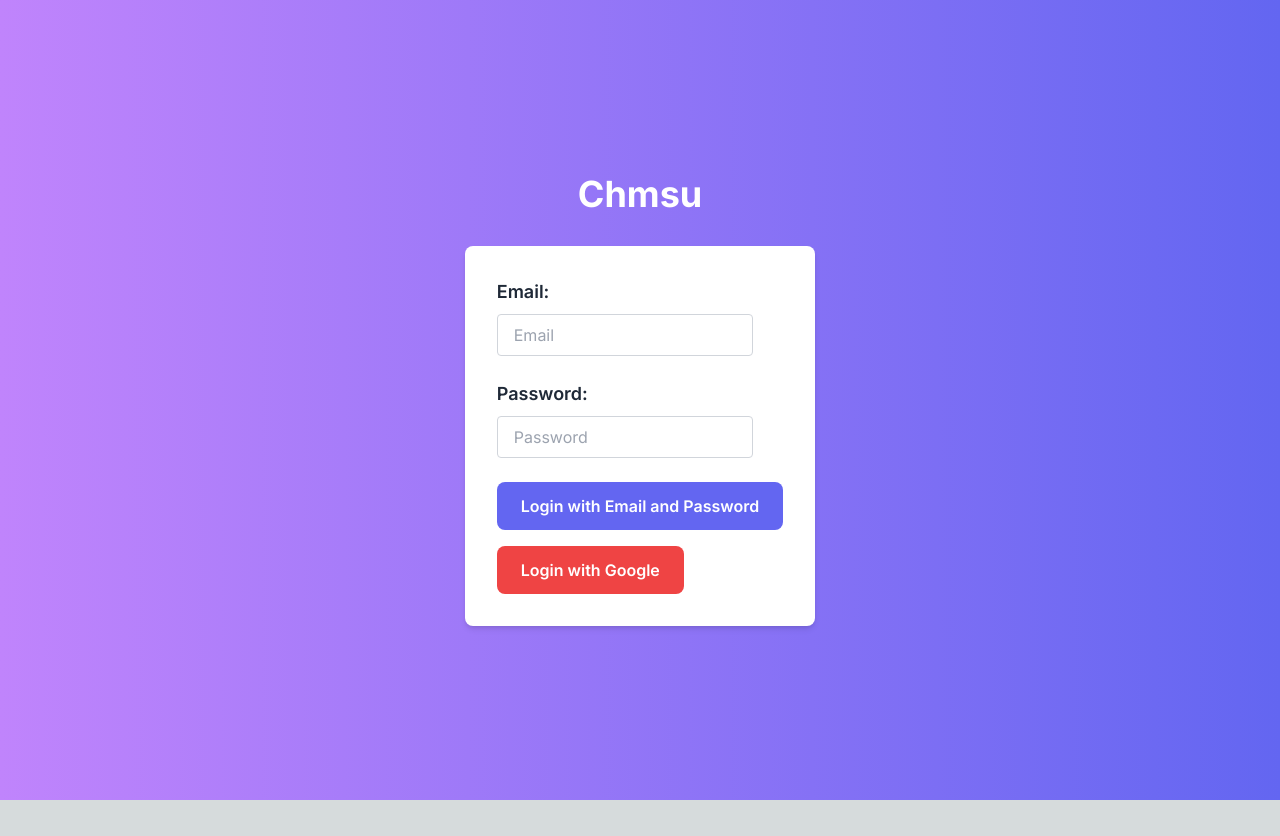
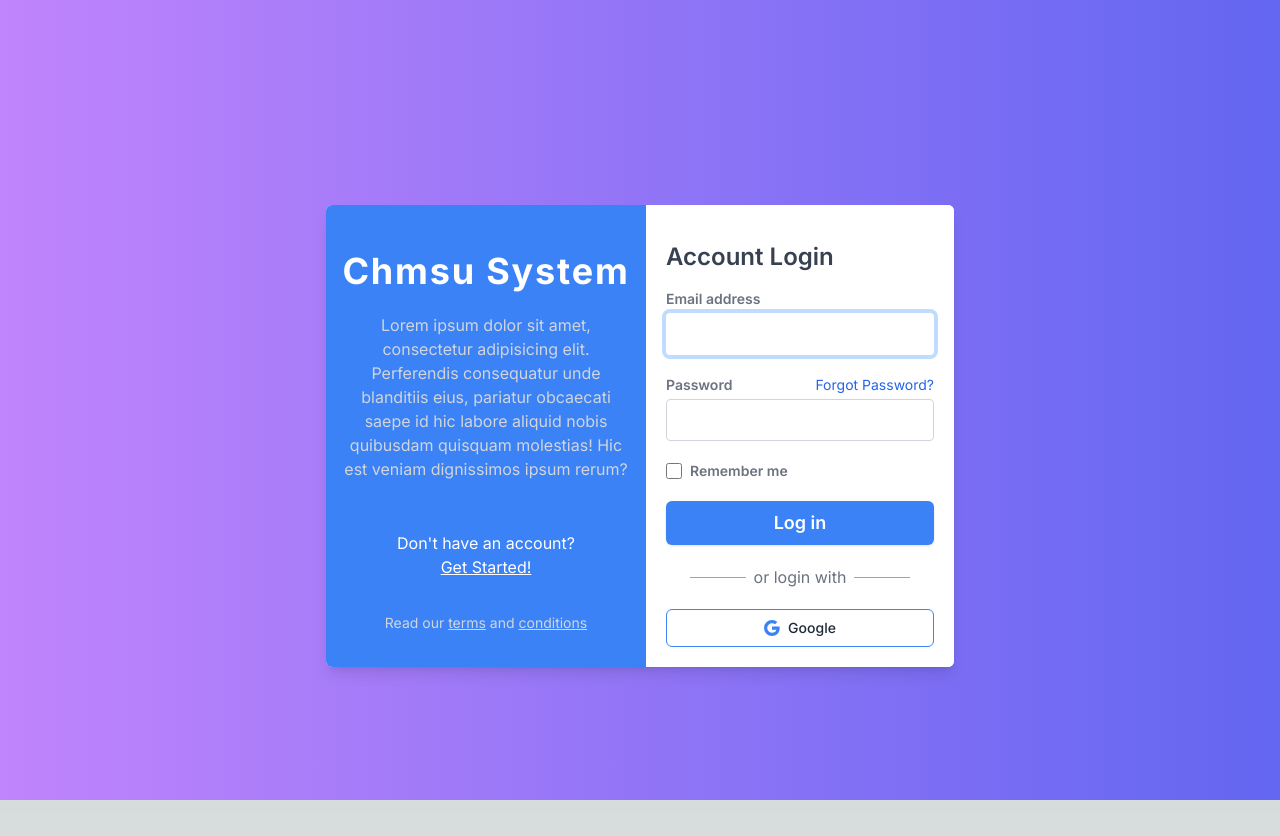
Before and after one commit to devtrionegros/chmsu-talisay, a Next.js app: page / in a window 1280 px wide. Before the commit the page ends 800 px from the top, so only its background shows below. Built offline with nearby package versions, Linux system fonts and the light colour scheme.

Commit message:
updated login page

```diff
--- a/components/loader/index.tsx
+++ b/components/loader/index.tsx
@@ -3,8 +3,11 @@ import React from 'react';
 const Loader: React.FC = () => {
   return (
     <div className="flex items-center justify-center h-screen">
-      <div className="animate-spin rounded-full h-16 w-16 border-t-2 border-b-2 border-gray-900"></div>
+    <div className="flex">
+    <div className="w-20 h-20 rounded-full animate-spin
+                    border-8 border-solid border-purple-500 border-t-transparent shadow-md"></div>
     </div>
+  </div>
   );
 };
 
--- a/components/login/index.tsx
+++ b/components/login/index.tsx
@@ -31,40 +31,90 @@ const Login: React.FC = () => {
       {loggedIn ? (
         <p className="text-white text-xl">You are logged in!</p>
       ) : (
-        <form onSubmit={handleSubmit} className="bg-white rounded-lg shadow-md p-8">
-          <div className="mb-6">
-            <label htmlFor="email" className="text-gray-800 text-lg font-semibold mb-2 block">Email:</label>
+        <div className="flex items-center min-h-screen p-4 lg:justify-center">
+      <div
+        className="flex flex-col overflow-hidden bg-white rounded-md shadow-lg max md:flex-row md:flex-1 lg:max-w-screen-md"
+      >
+        <div
+          className="p-4 py-6 text-white bg-blue-500 md:w-80 md:flex-shrink-0 md:flex md:flex-col md:items-center md:justify-evenly"
+        >
+          <div className="my-3 text-4xl font-bold tracking-wider text-center">
+            <a href="#">Chmsu System</a>
+          </div>
+          <p className="mt-6 font-normal text-center text-gray-300 md:mt-0">
+           Lorem ipsum dolor sit amet, consectetur adipisicing elit. Perferendis consequatur unde blanditiis eius, pariatur obcaecati saepe id hic labore aliquid nobis quibusdam quisquam molestias! Hic est veniam dignissimos ipsum rerum?
+          </p>
+          <p className="flex flex-col items-center justify-center mt-10 text-center">
+            <span>{'Don\'t have an account?'}</span>
+            <a href="#" className="underline">Get Started!</a>
+          </p>
+          <p className="mt-6 text-sm text-center text-gray-300">
+            Read our <a href="#" className="underline">terms</a> and <a href="#" className="underline">conditions</a>
+          </p>
+        </div>
+        <div className="p-5 bg-white md:flex-1">
+          <h3 className="my-4 text-2xl font-semibold text-gray-700">Account Login</h3>
+          <form action="#" className="flex flex-col space-y-5">
+            <div className="flex flex-col space-y-1">
+              <label htmlFor="email" className="text-sm font-semibold text-gray-500">Email address</label>
               <input
                 type="email"
                 id="email"
-              placeholder="Email"
-              value={email}
-              onChange={handleEmailChange}
-              className="border border-gray-300 rounded px-4 py-2 w-64 focus:outline-none focus:ring-2 focus:ring-indigo-500"
-              required
+                autoFocus
+                className="px-4 py-2 transition duration-300 border border-gray-300 rounded focus:border-transparent focus:outline-none focus:ring-4 focus:ring-blue-200"
               />
             </div>
-          <div className="mb-6">
-            <label htmlFor="password" className="text-gray-800 text-lg font-semibold mb-2 block">Password:</label>
+            <div className="flex flex-col space-y-1">
+              <div className="flex items-center justify-between">
+                <label htmlFor="password" className="text-sm font-semibold text-gray-500">Password</label>
+                <a href="#" className="text-sm text-blue-600 hover:underline focus:text-blue-800">Forgot Password?</a>
+              </div>
               <input
                 type="password"
                 id="password"
-              placeholder="Password"
-              value={password}
-              onChange={handlePasswordChange}
-              className="border border-gray-300 rounded px-4 py-2 w-64 focus:outline-none focus:ring-2 focus:ring-indigo-500"
-              required
+                className="px-4 py-2 transition duration-300 border border-gray-300 rounded focus:border-transparent focus:outline-none focus:ring-4 focus:ring-blue-200"
               />
             </div>
-          <button type="submit" className="bg-indigo-500 hover:bg-indigo-600 text-white px-6 py-3 rounded-lg font-semibold">
-            Login with Email and Password
-          </button>
-          <div className="mt-4">
-            <button onClick={handleGoogleLogin} className="bg-red-500 hover:bg-red-600 text-white px-6 py-3 rounded-lg font-semibold">
-              Login with Google
+            <div className="flex items-center space-x-2">
+              <input
+                type="checkbox"
+                id="remember"
+                className="w-4 h-4 transition duration-300 rounded focus:ring-2 focus:ring-offset-0 focus:outline-none focus:ring-blue-200"
+              />
+              <label htmlFor="remember" className="text-sm font-semibold text-gray-500">Remember me</label>
+            </div>
+            <div>
+              <button
+                type="submit"
+                className="w-full px-4 py-2 text-lg font-semibold text-white transition-colors duration-300 bg-blue-500 rounded-md shadow hover:bg-blue-600 focus:outline-none focus:ring-blue-200 focus:ring-4"
+              >
+                Log in
               </button>
             </div>
+            <div className="flex flex-col space-y-5">
+              <span className="flex items-center justify-center space-x-2">
+                <span className="h-px bg-gray-400 w-14"></span>
+                <span className="font-normal text-gray-500">or login with</span>
+                <span className="h-px bg-gray-400 w-14"></span>
+              </span>
+              <div className="flex flex-col space-y-4">
+              <a
+               href="#"
+               className="flex items-center justify-center px-4 py-2 space-x-2 transition-colors duration-300 border border-blue-500 rounded-md group hover:bg-blue-500 focus:outline-none"
+              >
+                <span>
+                <svg  style={{color: 'blue'}} xmlns="http://www.w3.org/2000/svg" width="16" height="16" fill="currentColor" className="bi bi-google" viewBox="0 0 16 16"> <path d="M15.545 6.558a9.42 9.42 0 0 1 .139 1.626c0 2.434-.87 4.492-2.384 5.885h.002C11.978 15.292 10.158 16 8 16A8 8 0 1 1 8 0a7.689 7.689 0 0 1 5.352 2.082l-2.284 2.284A4.347 4.347 0 0 0 8 3.166c-2.087 0-3.86 1.408-4.492 3.304a4.792 4.792 0 0 0 0 3.063h.003c.635 1.893 2.405 3.301 4.492 3.301 1.078 0 2.004-.276 2.722-.764h-.003a3.702 3.702 0 0 0 1.599-2.431H8v-3.08h7.545z" fill="#3b82f6"></path> </svg>
+                </span>
+                <span className="text-sm font-medium text-gray-800 group-hover:text-white">Google</span>
+              </a>
+
+
+              </div>
+            </div>
           </form>
+        </div>
+      </div>
+    </div>
       )}
     </div>
   );
```
Lines whose indentation alone changed are shown as unchanged.
